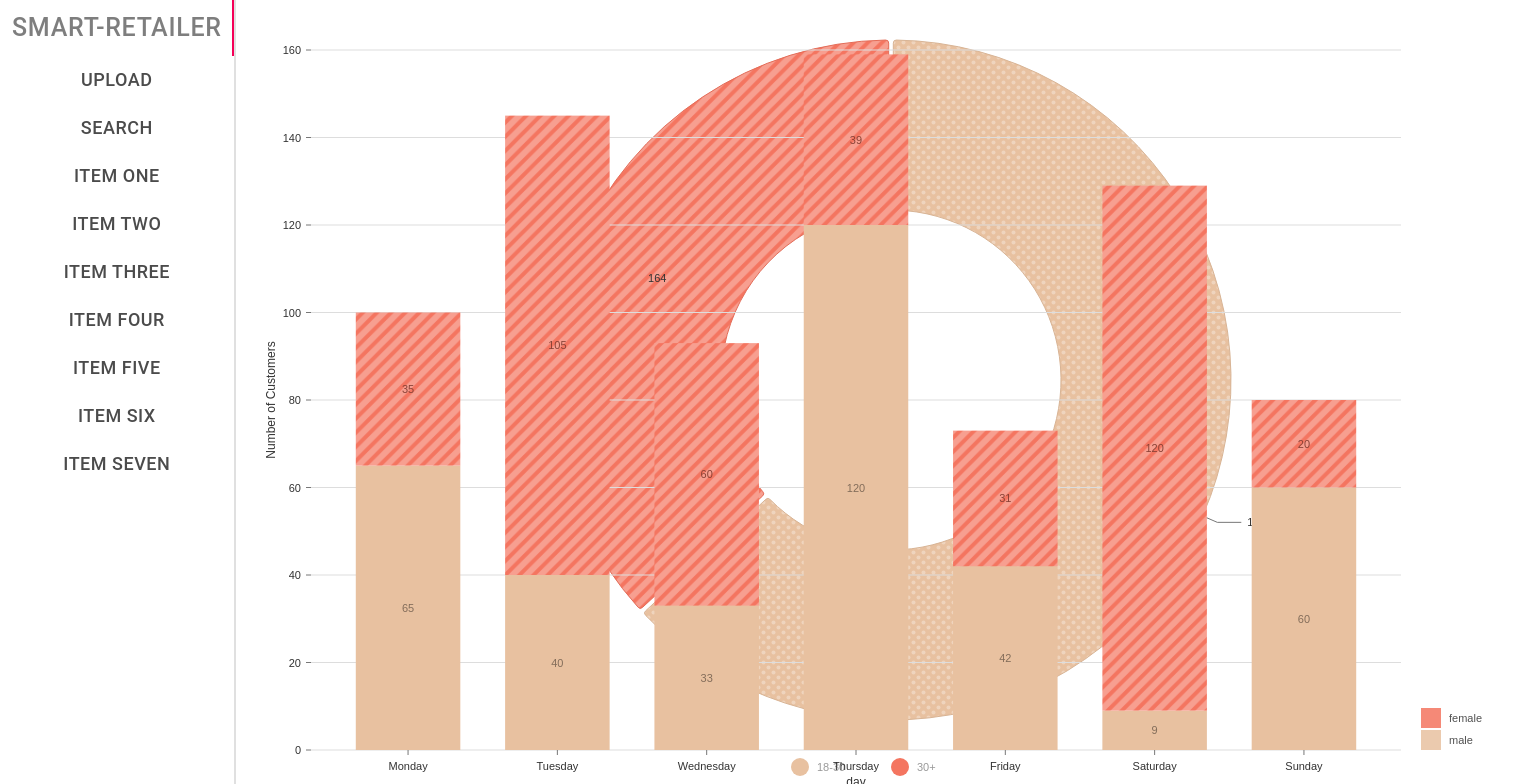
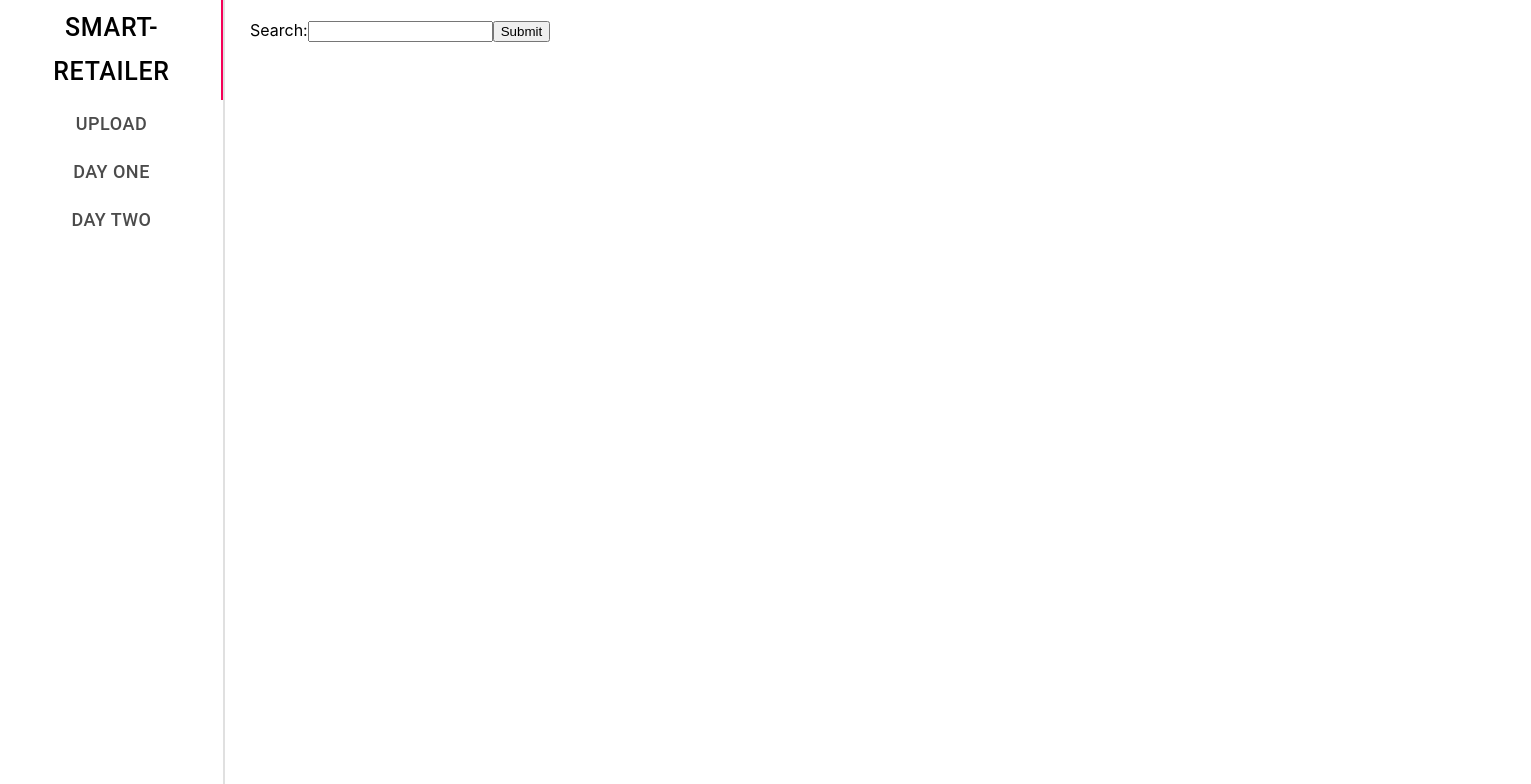
Before and after one commit to denven/Smart-Retailer, a React (Create React App) app in the folder react-front-end/: page / in a window 1280 px wide. Shown: the top 784 px of the page, 1531 px wide, since content can reach past the window. Built offline with nearby package versions, Linux system fonts and the light colour scheme.

Commit message:
added sidebar, stats, pie and bar graphs

```diff
--- a/react-front-end/src/App.css
+++ b/react-front-end/src/App.css
@@ -3,10 +3,23 @@
 }
 
 .container {
-  display: flex;
-  flex-direction: row;
-  height: 800px
+  height: 100vh;
+  width: 100vw;
 }
-.sidebar {
-  order: 1
+.searchBar {
+  position: absolute;
+  top: 20px;
+  left: 250px;
 }
+.sideBar {
+  position: absolute;
+  width: 225px;
+  height: 100vh;
+}
+.statistics {
+  position: relative;
+  top: 50px;
+  left: 225px;
+  height: 80vh;
+  width: 80vw;
+}
--- a/react-front-end/src/App.js
+++ b/react-front-end/src/App.js
@@ -1,53 +1,73 @@
-import React, { Component } from 'react';
+import React, { useState } from 'react';
 import axios from 'axios';
 import './App.css';
-import ReactDOM from 'react-dom';
-import { makeStyles } from '@material-ui/core/styles';
 import VerticalTabs from './components/Sidebar';
-import { Dashboard } from './components/Dashboard';
+import Upload from './components/Upload';
 import Statistics from './components/Statistics';
+import SearchBar from './components/SearchBar';
 
-const useStyles = makeStyles(theme => ({
-  root: {
-    flexGrow: 1,
-    backgroundColor: theme.palette.background.paper,
-    display: 'flex',
-    width: 300,
-  }
-}));
+export default function App (){
+  const [state, setState] = useState(0);
 
-class App extends Component {
-
-  constructor(props) {
-    super(props)
-    this.state = {
-      message: 'Click the button to load data!',
-    }
+  const setView = (view) =>{
+    setState(view);
   }
 
-  fetchData = () => {
-    axios.get('/api/data') // You can simply make your requests to "/api/whatever you want"
-    .then((response) => {
-      // handle success
-      console.log(response.data) // The entire response from the Rails API
-
-      console.log(response.data.message) // Just the message
-      this.setState({
-        message: response.data.message
-      });
-    })
-  }
-
-  render() {
+  if (state === 0) {
     return (
       <>
         <div className='container'>
-          <VerticalTabs/>
-          <Statistics/>
+          <div className="sideBar">
+            <VerticalTabs changeView={setView}/>
+          </div>
+          <div className="searchBar">
+            <SearchBar/>
+          </div>
+          <div className="statistics">
+          </div>
         </div>
       </>
-    );
+    )
+  } else if (state === 1){
+    return (
+      <>
+        <div className='container'>
+          <div className="sideBar">
+            <VerticalTabs changeView={setView}/>
+          </div>
+          <div className="searchBar">
+            <SearchBar/>
+          </div>
+          <div className="statistics">
+            <Upload/>
+          </div>
+        </div>
+      </>
+    )
+  } else {
+    //axios get stats from backend api
+    // axios.get(`api/stats/${state}`)
+    // .then((statistics => {
+      return (
+        <>
+          <div className='container'>
+            <div className="sideBar">
+              <VerticalTabs changeView={setView}/>
+            </div>
+            <div className="searchBar">
+              <SearchBar/>
+            </div>
+            <div className="statistics">
+              <Statistics
+              // stats={statistics}
+              />
+            </div>
+          </div>
+        </>
+      );
+    // }))
+    // .catch((error) => {
+    //   console.log(error);
+    // })
   }
 }
-
-export default App;
--- /dev/null
+++ b/react-front-end/src/components/Charts/VideoPlayer.js
@@ -0,0 +1,12 @@
+import React from 'react';
+import styles from '../Statistics.css';
+
+export default function VideoPlayer () {
+  return(
+    <>
+      <video className="video" controls>
+        <source src="https://retailer-videos.s3-us-west-2.amazonaws.com/sample-0.mp4" type="video/mp4"/>
+      </video>
+    </>
+  );
+};
--- /dev/null
+++ b/react-front-end/src/components/SearchBar.js
@@ -0,0 +1,15 @@
+import React from 'react';
+
+export default function SearchBar() {
+  return (
+    <>
+      <form>
+        <label>
+          Search:
+          <input type="text" name="name" />
+        </label>
+        <input type="submit" value="Submit" />
+      </form>
+    </>
+  )
+}
--- a/react-front-end/src/components/Sidebar.js
+++ b/react-front-end/src/components/Sidebar.js
@@ -2,17 +2,17 @@ import React, {useState} from 'react';
 import Tabs from '@material-ui/core/Tabs';
 import Tab from '@material-ui/core/Tab';
 import { makeStyles } from '@material-ui/core/styles';
+import videosList from '../data/video_data.json';
 
 const useStyles = makeStyles(theme => ({
   root: {
+    position: "absolute",
     backgroundColor: theme.palette.background.paper,
-    display: 'flex',
-    width: 251,
-    order: 0
+    width: "225 px",
   },
   tabs: {
     borderRight: `2px solid ${theme.palette.divider}`,
-    height: 870
+    height: 900
   },
   logo: {
     fontSize: 25,
@@ -22,39 +22,36 @@ const useStyles = makeStyles(theme => ({
   }
 }));
 
-export default function VerticalTabs() {
-  const {state, setState} = useState("item one");
-
+export default function VerticalTabs(props) {
   const classes = useStyles();
+  const videos = videosList.videos;
   const [value, setValue] = React.useState(0);
-
   const handleChange = (event, newValue) => {
     setValue(newValue);
+    props.changeView(newValue);
   };
 
+  console.log(props, 'props');
   return (
     <div className={classes.root}>
-      <Tabs
+
+        <Tabs
         orientation="vertical"
         variant="scrollable"
         value={value}
         onChange={handleChange}
-        aria-label="Vertical tabs example"
         className={classes.tabs}
       >
-        <Tab className ={classes.logo} label="Smart-Retailer" disabled>
-        </Tab>
-        <Tab className = {classes.tab} label="Upload"  />
-        <Tab className = {classes.tab} label="Search">
-          <input type="search" name="googlesearch"/>
-        </Tab>
-        <Tab className = {classes.tab} label="Item One"  />
-        <Tab className = {classes.tab} label="Item Two"  />
-        <Tab className = {classes.tab} label="Item Three"  />
-        <Tab className = {classes.tab} label="Item Four"  />
-        <Tab className = {classes.tab} label="Item Five"  />
-        <Tab className = {classes.tab} label="Item Six"  />
-        <Tab className = {classes.tab} label="Item Seven"  />
+        <Tab className ={classes.logo} label="Smart-Retailer"/>
+        <Tab className = {classes.tab} label="Upload" />
+        {videos.map(video => (
+        <Tab className = {classes.tab}
+        label={video.name}
+        key={video.id}
+
+        />
+        ))}
+
       </Tabs>
     </div>
   );
--- a/react-front-end/src/components/Statistics.css
+++ b/react-front-end/src/components/Statistics.css
@@ -1,24 +1,51 @@
-.container {
+.pie {
+  width: 250 px;
+  height: 250 px;
+  border: 2px solid;
+}
+
+.statContainer {
   display: flex;
-  order: 2;
-  width: 500 px;
-  height: 500 px;
+  flex-direction: column;
+  height: 94vh;
+  width: 83vw;
+}
+.upperRow {
+  display: flex;
+  height: 40%;
+  width: 100%;
+  order: 0;
+}
+.bottomRow{
+  display: flex;
+  height: 64%;
+  width: 100%;
+}
+.bottomLeft {
+  display: flex;
+  flex-direction: column;
+  height: 50%;
+  width: 33%;
+  order: 0;
 }
 
 .bar {
-  display: flex;
-  order: 6;
-  width: 250 px;
-  height: 250 px;
-  border-style: solid;
-  border-width: 2px;
+  width: 66%;
+  height: 66%;
+  order: 1;
 }
 
-.pie {
-  display: flex;
-  order: 5;
-  width: 250 px;
-  height: 250 px;
-  border-style: solid;
-  border-width: 2px;
+.videoContainer {
+  height: 100%;
+  width: 33%;
 }
+
+.video {
+  height: 100%;
+  width: 100%;
+}
+
+.numberStats {
+  height: 100%;
+  width: 66%;
+}
--- a/react-front-end/src/components/Statistics.js
+++ b/react-front-end/src/components/Statistics.js
@@ -2,13 +2,23 @@ import React from 'react';
 import styles from './Statistics.css';
 import  BarChart  from './Charts/BarChart';
 import PieChart from './Charts/PieChart';
-
-export default function Statstics () {
+import VideoPlayer from './Charts/VideoPlayer';
+export default function Statstics (props) {
 
   return(
-    <>
-      <PieChart></PieChart>
-      <BarChart className={styles.bar}/>
-    </>
+    <div className="statContainer">
+      <div className="upperRow">
+        <div className="videoContainer">
+          <VideoPlayer stat={props.stat}/>
+        </div>
+      </div>
+      <div className="bottomRow">
+        <div className="bottomLeft">
+          <PieChart stat={props.stat}/>
+          <PieChart stat={props.stat}/>
+        </div>
+        <BarChart stat={props.stat}/>
+      </div>
+    </div>
   );
 }
--- a/react-front-end/src/components/Dashboard.js
+++ b/react-front-end/src/components/Upload.js
@@ -1,6 +1,6 @@
 import React from 'react';
 import { makeStyles } from '@material-ui/core/styles';
-import { FormHelperText } from '@material-ui/core';
+import axios from 'axios';
 
 const useStyles = makeStyles({
   root: {
@@ -10,13 +10,24 @@ const useStyles = makeStyles({
     boxShadow: '0 3px 5px 2px rgba(255, 105, 135, .3)',
     color: 'white',
     height: 30,
-    width: 300,
+    width: '225 px',
     padding: '0 30px',
     order: 1
   },
 });
 
-export function Dashboard() {
+const uploadAction = (file) =>{
+  let formData = new FormData();
+  let imagefile = document.querySelector('#file');
+  formData.append("image", imagefile.files[0]);
+  axios.post('upload_file', formData, {
+      headers: {
+        'Content-Type': 'multipart/form-data'
+      }
+  })
+
+}
+export default function upload(props) {
   const classes = useStyles();
   return (
     <>
--- /dev/null
+++ b/react-front-end/src/data/video_data.json
@@ -0,0 +1,23 @@
+{
+  "videos":
+    [
+      {
+        "id": 1,
+        "name": "Day one",
+        "starts_at": 0,
+        "duration": 1000,
+        "upload_at": 1100,
+        "bucket_id": "chengwen_vids",
+        "url_addr": "www.s3.com/chengwen_vids"
+      },
+      {
+        "id": 2,
+        "name": "Day Two",
+        "starts_at": 0,
+        "duration": 1000,
+        "upload_at": 1200,
+        "bucket_id": "chengwen_vids",
+        "url_addr": "www.s3.com/chengwen_vids2"
+      }
+    ]
+}
--- a/react-front-end/src/styles/Dashboard.css
+++ b/react-front-end/src/styles/Dashboard.css
@@ -1,3 +1,3 @@
 .main {
-  text:
+  text: center;
 }
```
Also changed, not shown: react-front-end/src/data/face_data.json (added, +60 -0 lines), react-front-end/src/data/traffic_data.json (added, +17 -0 lines).
